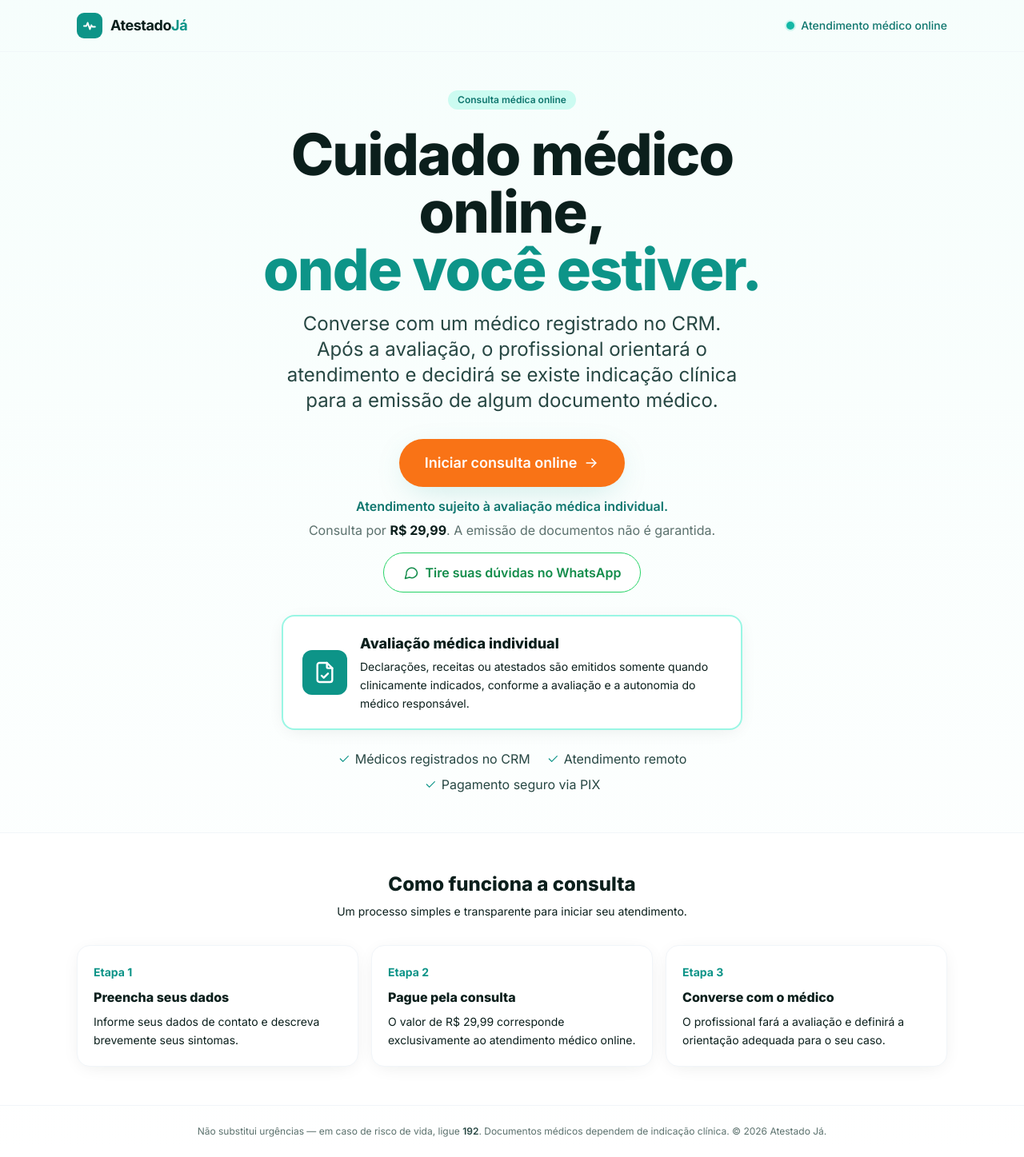
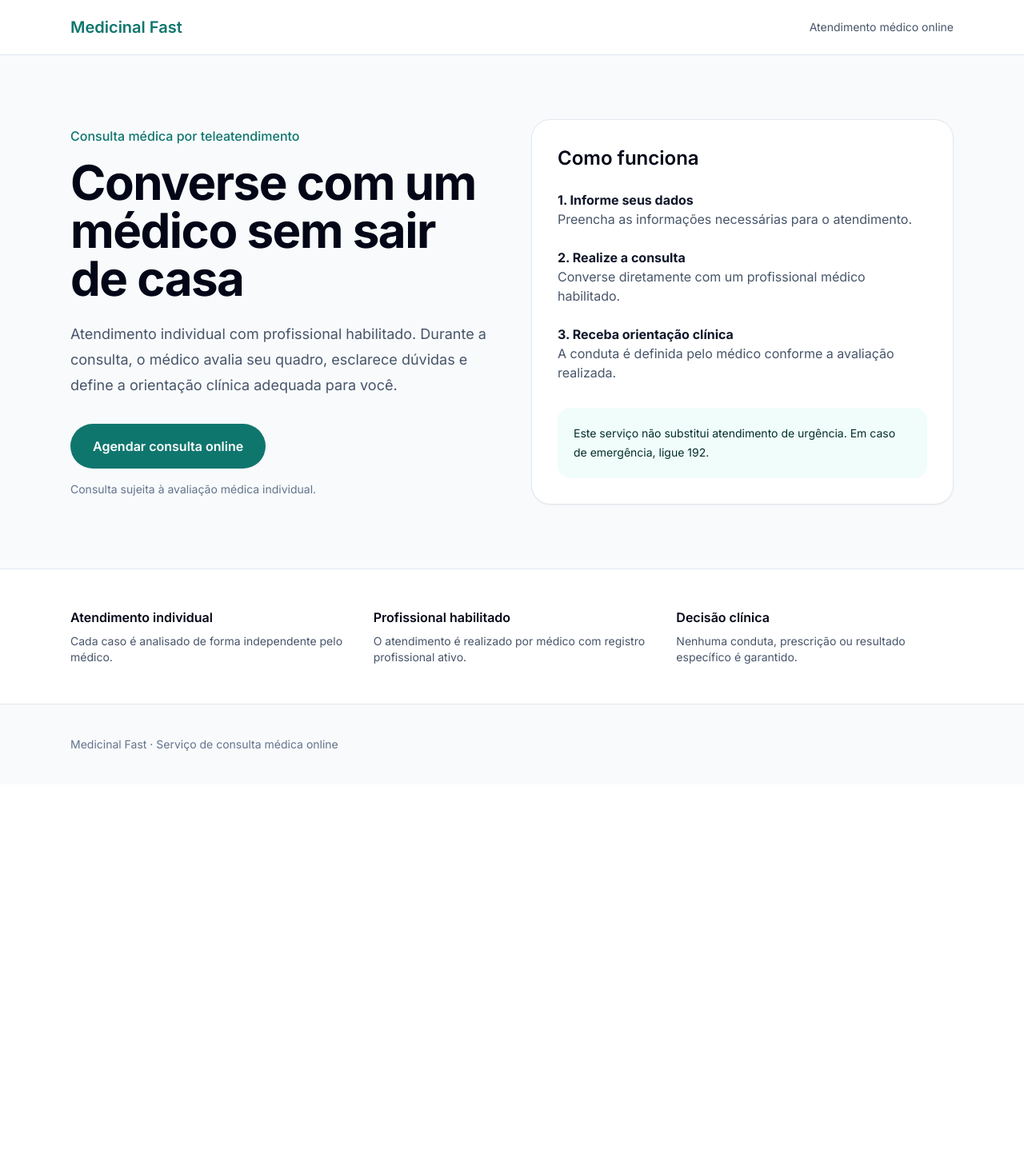
Before and after one commit to ralflundgrenn-spec/medicinalfast, a Next.js app: page / in a window 1280 px wide. Shown: the whole page at 80% size. After the commit the page ends 981 px from the top, so only its background shows below. Built offline with nearby package versions, Linux system fonts and the light colour scheme.

Commit message:
Refactor HomePage layout and update content
Removed unused constants and components, restructured the layout for clarity, and updated text for better user guidance.

```diff
--- a/app/page.tsx
+++ b/app/page.tsx
@@ -1,163 +1,61 @@
 import Link from "next/link";
-import {
-  ArrowRight,
-  Chat,
-  Check,
-  DocCheck,
-  LogoMark,
-} from "@/components/icons";
-
-const WHATSAPP_DUVIDAS = "5511925478927";
-const MSG_DUVIDAS = "Olá! Queria saber mais sobre a consulta médica online.";
-const LINK_DUVIDAS =
-  "https://wa.me/" +
-  WHATSAPP_DUVIDAS +
-  "?text=" +
-  encodeURIComponent(MSG_DUVIDAS);
-
-const ETAPAS = [
-  {
-    titulo: "Preencha seus dados",
-    texto: "Informe seus dados de contato e descreva brevemente seus sintomas.",
-  },
-  {
-    titulo: "Pague pela consulta",
-    texto: "O valor de R$ 29,99 corresponde exclusivamente ao atendimento médico online.",
-  },
-  {
-    titulo: "Converse com o médico",
-    texto: "O profissional fará a avaliação e definirá a orientação adequada para o seu caso.",
-  },
-];
 
 export default function HomePage() {
   return (
-    <div className="flex min-h-screen flex-col bg-gradient-to-b from-brand-50/60 to-white">
-      <header className="border-b border-slate-100/80">
-        <div className="container-page flex h-16 items-center justify-between">
-          <div className="flex items-center gap-2.5">
-            <LogoMark className="h-8 w-8" />
-            <span className="text-lg font-bold tracking-tight text-ink-900">
-              Atestado<span className="text-brand-600">Já</span>
-            </span>
-          </div>
-          <span className="flex items-center gap-2 text-sm font-medium text-brand-700">
-            <span className="live-dot" />
-            Atendimento médico online
-          </span>
+    <main className="min-h-screen bg-slate-50 text-slate-950">
+      <header className="border-b border-slate-200 bg-white">
+        <div className="mx-auto flex max-w-6xl items-center justify-between px-6 py-5">
+          <span className="text-xl font-semibold text-teal-700">Medicinal Fast</span>
+          <span className="text-sm text-slate-600">Atendimento médico online</span>
         </div>
       </header>
 
-      <main className="container-page flex flex-1 flex-col items-center justify-center py-12 text-center">
-        <div className="animate-fade-up flex max-w-2xl flex-col items-center">
-          <div className="badge bg-brand-100 text-brand-700">
-            Consulta médica online
-          </div>
-
-          <h1 className="mt-5 text-4xl font-extrabold leading-[1.08] tracking-tight text-ink-900 sm:text-5xl lg:text-7xl">
-            Cuidado médico online,
-            <br />
-            <span className="text-brand-600">onde você estiver.</span>
+      <section className="mx-auto grid max-w-6xl gap-12 px-6 py-20 lg:grid-cols-2 lg:items-center">
+        <div>
+          <p className="mb-4 font-medium text-teal-700">Consulta médica por teleatendimento</p>
+          <h1 className="text-4xl font-bold tracking-tight sm:text-6xl">
+            Converse com um médico sem sair de casa
           </h1>
-
-          <p className="mt-4 max-w-xl text-lg leading-relaxed text-ink-700 lg:text-2xl">
-            Converse com um médico registrado no CRM. Após a avaliação, o
-            profissional orientará o atendimento e decidirá se existe indicação
-            clínica para a emissão de algum documento médico.
+          <p className="mt-6 max-w-xl text-lg leading-8 text-slate-600">
+            Atendimento individual com profissional habilitado. Durante a consulta,
+            o médico avalia seu quadro, esclarece dúvidas e define a orientação
+            clínica adequada para você.
           </p>
-
-          <div className="mt-8">
+          <div className="mt-8 flex flex-wrap items-center gap-4">
             <Link
               href="/agendar"
-              className="btn-primary text-base lg:!px-8 lg:!py-4 lg:text-lg"
+              className="rounded-full bg-teal-700 px-7 py-4 font-semibold text-white transition hover:bg-teal-800"
             >
-              Iniciar consulta online
-              <ArrowRight className="h-4 w-4 lg:h-5 lg:w-5" />
+              Agendar consulta online
             </Link>
-            <p className="mt-3 text-sm font-semibold text-brand-700 lg:text-base">
-              Atendimento sujeito à avaliação médica individual.
-            </p>
-            <p className="mt-1.5 text-sm text-ink-500 lg:text-base">
-              Consulta por <strong className="text-ink-900">R$ 29,99</strong>.
-              A emissão de documentos não é garantida.
-            </p>
-
-            <a
-              href={LINK_DUVIDAS}
-              target="_blank"
-              rel="noopener noreferrer"
-              className="btn mt-4 border border-[#25D366] bg-white text-sm text-[#128C4A] hover:bg-[#25D366]/10 lg:text-base"
-            >
-              <Chat className="h-4 w-4 lg:h-5 lg:w-5" />
-              Tire suas dúvidas no WhatsApp
-            </a>
-          </div>
-
-          <div className="mt-7 flex w-full max-w-xl items-center gap-4 rounded-2xl border-2 border-brand-200 bg-white px-6 py-5 shadow-card">
-            <div className="flex h-14 w-14 shrink-0 items-center justify-center rounded-xl bg-brand-600 text-white">
-              <DocCheck className="h-8 w-8" />
-            </div>
-            <div className="text-left">
-              <p className="text-lg font-extrabold text-ink-900">
-                Avaliação médica individual
-              </p>
-              <p className="mt-1 text-sm leading-relaxed text-ink-600">
-                Declarações, receitas ou atestados são emitidos somente quando
-                clinicamente indicados, conforme a avaliação e a autonomia do
-                médico responsável.
-              </p>
-            </div>
-          </div>
-
-          <div className="mt-6 flex flex-wrap items-center justify-center gap-x-5 gap-y-2 text-sm text-ink-700 lg:text-base">
-            <span className="inline-flex items-center gap-1.5">
-              <Check className="h-4 w-4 text-brand-600" /> Médicos registrados no CRM
-            </span>
-            <span className="inline-flex items-center gap-1.5">
-              <Check className="h-4 w-4 text-brand-600" /> Atendimento remoto
-            </span>
-            <span className="inline-flex items-center gap-1.5">
-              <Check className="h-4 w-4 text-brand-600" /> Pagamento seguro via PIX
-            </span>
+            <span className="text-sm text-slate-500">Consulta sujeita à avaliação médica individual.</span>
           </div>
         </div>
-      </main>
 
-      <section className="border-t border-slate-100 bg-white">
-        <div className="container-page py-12">
-          <div className="mb-8 text-center">
-            <h2 className="text-2xl font-extrabold text-ink-900">
-              Como funciona a consulta
-            </h2>
-            <p className="mt-2 text-sm text-ink-600">
-              Um processo simples e transparente para iniciar seu atendimento.
-            </p>
-          </div>
-          <div className="grid gap-4 md:grid-cols-3">
-            {ETAPAS.map((etapa, index) => (
-              <div key={etapa.titulo} className="card p-5 text-left">
-                <span className="text-sm font-bold text-brand-600">
-                  Etapa {index + 1}
-                </span>
-                <h3 className="mt-2 font-extrabold text-ink-900">
-                  {etapa.titulo}
-                </h3>
-                <p className="mt-2 text-sm leading-relaxed text-ink-600">
-                  {etapa.texto}
-                </p>
-              </div>
-            ))}
+        <div className="rounded-3xl border border-slate-200 bg-white p-8 shadow-sm">
+          <h2 className="text-2xl font-semibold">Como funciona</h2>
+          <ol className="mt-6 space-y-6 text-slate-600">
+            <li><strong className="text-slate-900">1. Informe seus dados</strong><br />Preencha as informações necessárias para o atendimento.</li>
+            <li><strong className="text-slate-900">2. Realize a consulta</strong><br />Converse diretamente com um profissional médico habilitado.</li>
+            <li><strong className="text-slate-900">3. Receba orientação clínica</strong><br />A conduta é definida pelo médico conforme a avaliação realizada.</li>
+          </ol>
+          <div className="mt-8 rounded-2xl bg-teal-50 p-5 text-sm leading-6 text-teal-950">
+            Este serviço não substitui atendimento de urgência. Em caso de emergência, ligue 192.
           </div>
         </div>
       </section>
 
-      <footer className="border-t border-slate-100">
-        <div className="container-page flex min-h-16 items-center justify-center py-3 text-center text-xs text-ink-500">
-          Não substitui urgências — em caso de risco de vida, ligue&nbsp;
-          <span className="font-semibold text-ink-700">192</span>. Documentos
-          médicos dependem de indicação clínica. © {new Date().getFullYear()} Atestado Já.
+      <section className="border-y border-slate-200 bg-white">
+        <div className="mx-auto grid max-w-6xl gap-8 px-6 py-12 md:grid-cols-3">
+          <div><h3 className="font-semibold">Atendimento individual</h3><p className="mt-2 text-sm text-slate-600">Cada caso é analisado de forma independente pelo médico.</p></div>
+          <div><h3 className="font-semibold">Profissional habilitado</h3><p className="mt-2 text-sm text-slate-600">O atendimento é realizado por médico com registro profissional ativo.</p></div>
+          <div><h3 className="font-semibold">Decisão clínica</h3><p className="mt-2 text-sm text-slate-600">Nenhuma conduta, prescrição ou resultado específico é garantido.</p></div>
         </div>
+      </section>
+
+      <footer className="mx-auto max-w-6xl px-6 py-10 text-sm text-slate-500">
+        Medicinal Fast · Serviço de consulta médica online
       </footer>
-    </div>
+    </main>
   );
 }
```
